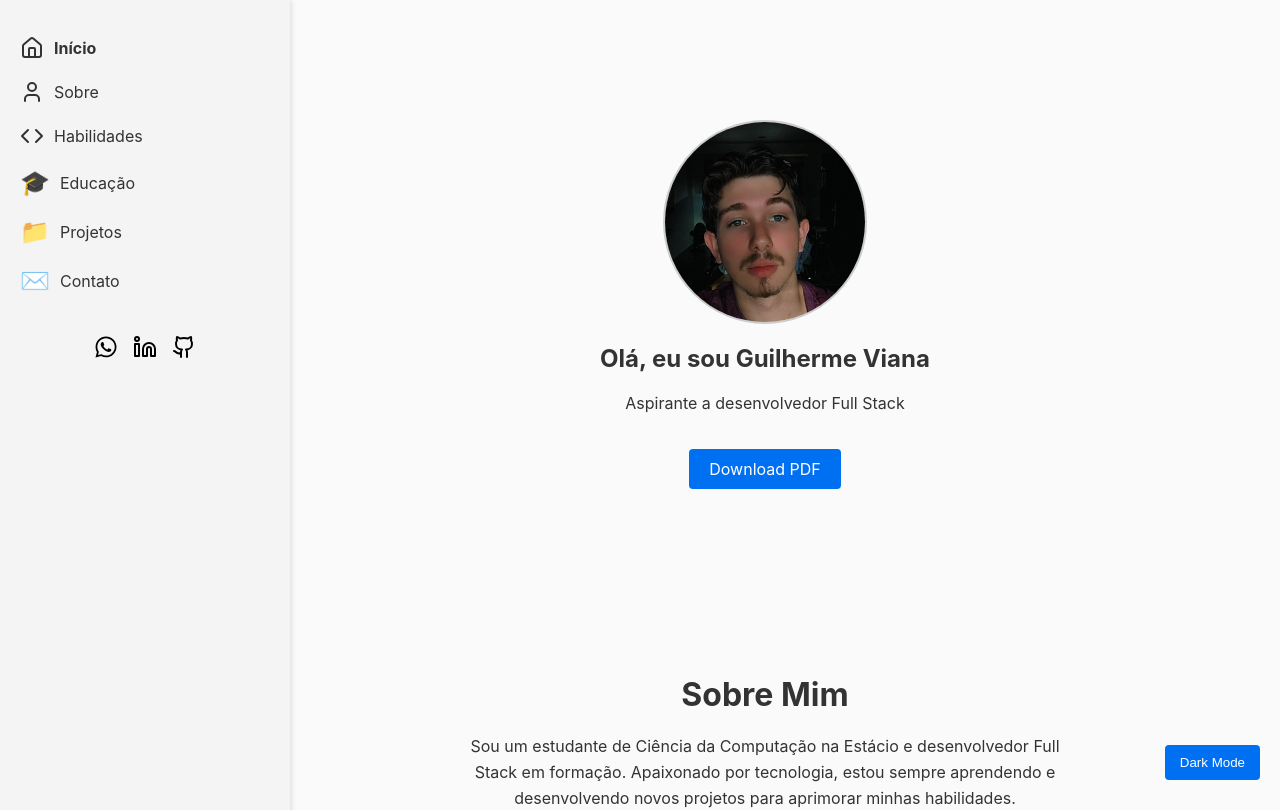
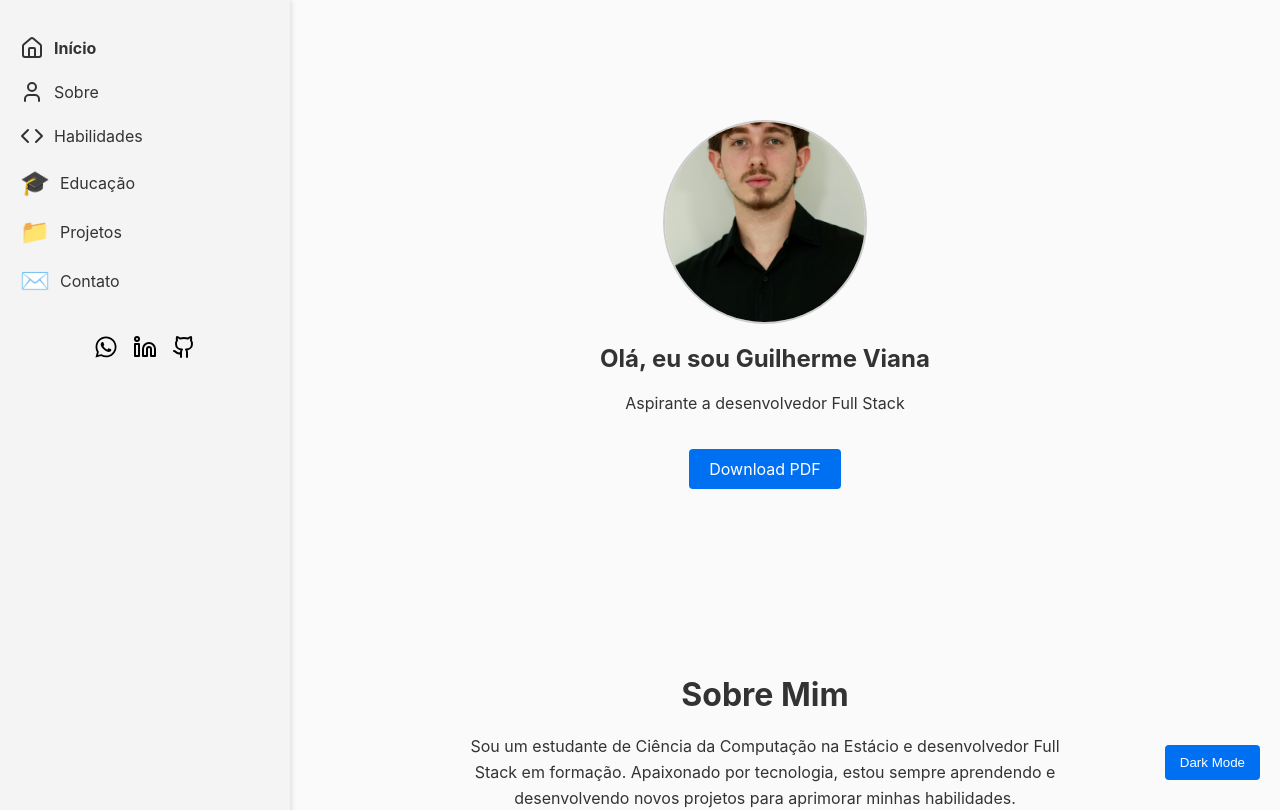
Before and after one commit to Guimax0304/my-curriculo, a Next.js app: page / in a window 1280 px wide. Shown: the top 810 px of the page. Built offline with nearby package versions, Linux system fonts and the light colour scheme.

Commit message:
atualização de foto

```diff
--- a/src/components/HeroSection.tsx
+++ b/src/components/HeroSection.tsx
@@ -15,7 +15,7 @@ const HeroSection = () => {
         transition={{ duration: 0.6 }}
       >
         <Image
-          src="/perfil.jpg" // Caminho relativo à pasta /public
+          src="/perfil1.jpg" // Caminho relativo à pasta /public
           alt="Minha foto de perfil" // Descrição para acessibilidade
           width={200} // Largura desejada
           height={200} // Altura desejada
```
Also changed, not shown: public/perfil1.jpg (added).
